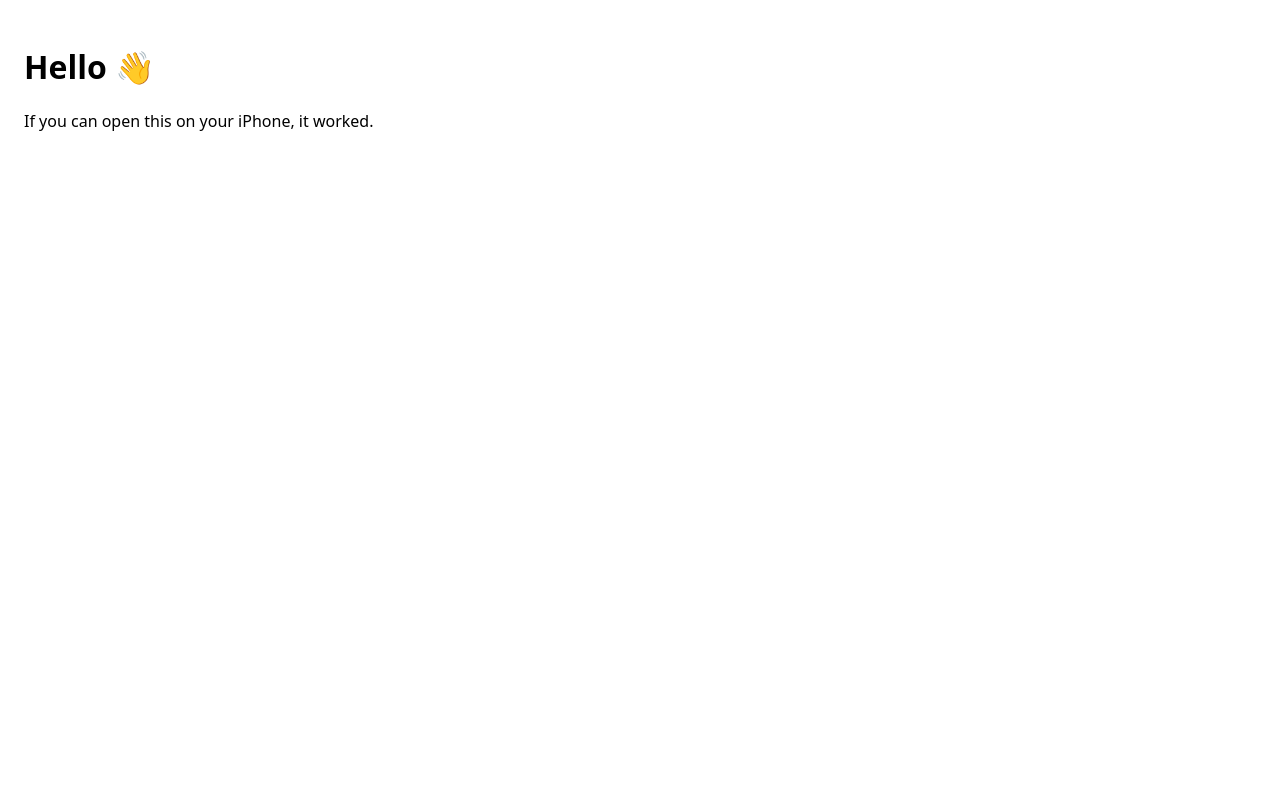
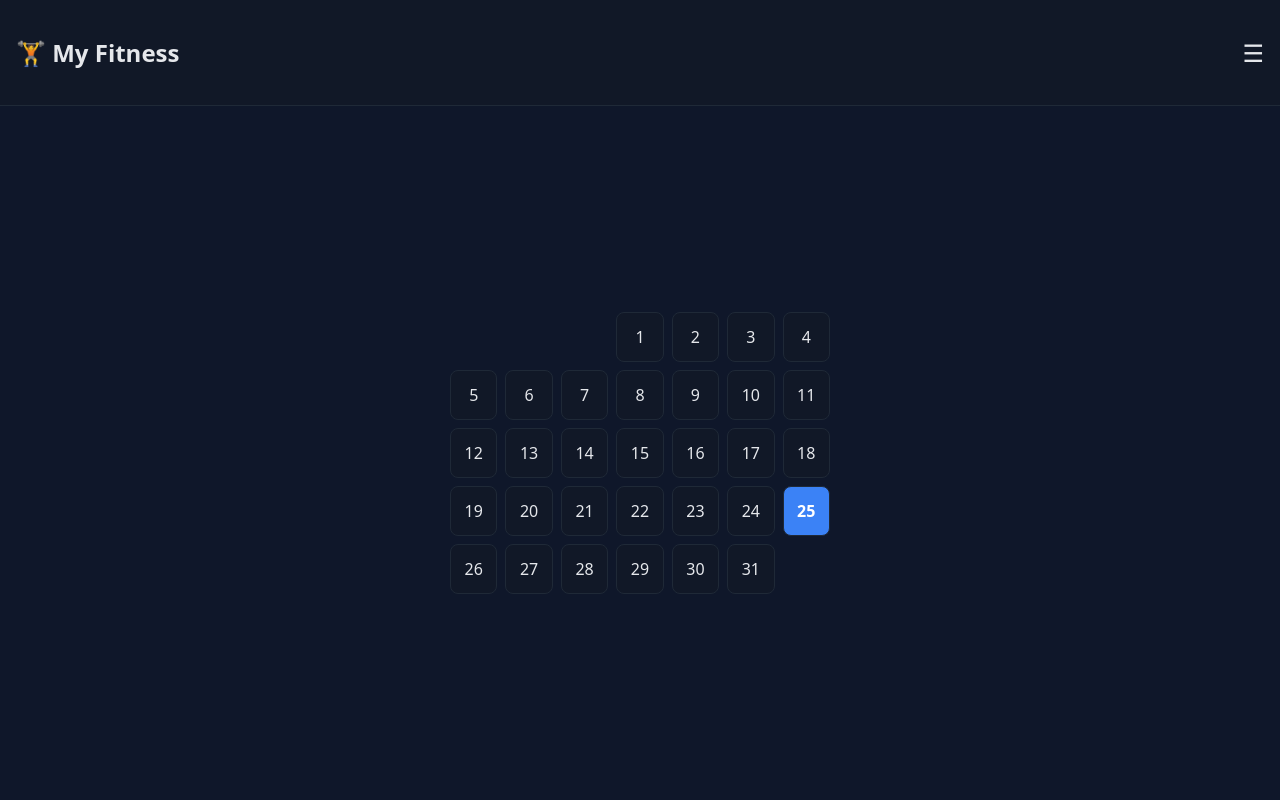
Before and after one commit to pinkpigglet-bit/Next-Step, a plain HTML site: page index.html in a window 1280 px wide. Drawn offline with Linux system fonts and the light colour scheme.

Commit message:
Update index.html

```diff
--- a/index.html
+++ b/index.html
@@ -1,13 +1,136 @@
 <!doctype html>
 <html lang="en">
 <head>
-  <meta charset="utf-8" />
-  <meta name="viewport" content="width=device-width,initial-scale=1" />
-  <title>My First Site</title>
-  <style>body{font-family:system-ui,Arial,sans-serif;margin:0;padding:24px}</style>
+  <meta charset="utf-8">
+  <meta name="viewport" content="width=device-width,initial-scale=1">
+  <title>My Fitness Calendar</title>
+  <style>
+    :root {
+      --bg: #0f172a;
+      --card: #111827;
+      --txt: #e5e7eb;
+      --muted: #94a3b8;
+      --accent: #3b82f6;
+    }
+    body {
+      margin: 0;
+      font-family: system-ui, Arial, sans-serif;
+      background: var(--bg);
+      color: var(--txt);
+      height: 100vh;
+      display: flex;
+      flex-direction: column;
+    }
+    header {
+      background: var(--card);
+      padding: 16px;
+      display: flex;
+      justify-content: space-between;
+      align-items: center;
+      border-bottom: 1px solid #1f2937;
+    }
+    .menu-icon {
+      font-size: 24px;
+      cursor: pointer;
+    }
+    .dropdown {
+      position: absolute;
+      top: 60px;
+      right: 16px;
+      background: var(--card);
+      border: 1px solid #1f2937;
+      border-radius: 10px;
+      display: none;
+      flex-direction: column;
+      min-width: 150px;
+      box-shadow: 0 4px 10px rgba(0,0,0,0.3);
+    }
+    .dropdown a {
+      color: var(--txt);
+      text-decoration: none;
+      padding: 10px 14px;
+    }
+    .dropdown a:hover {
+      background: var(--accent);
+    }
+    main {
+      flex: 1;
+      display: flex;
+      justify-content: center;
+      align-items: center;
+      padding: 20px;
+    }
+    .calendar {
+      display: grid;
+      grid-template-columns: repeat(7, 1fr);
+      gap: 8px;
+      max-width: 380px;
+      width: 100%;
+    }
+    .day {
+      background: var(--card);
+      border-radius: 8px;
+      height: 48px;
+      display: flex;
+      justify-content: center;
+      align-items: center;
+      font-weight: 500;
+      border: 1px solid #1f2937;
+    }
+    .day.today {
+      background: var(--accent);
+      color: white;
+      font-weight: bold;
+    }
+  </style>
 </head>
 <body>
-  <h1>Hello 👋</h1>
-  <p>If you can open this on your iPhone, it worked.</p>
+  <header>
+    <h2>🏋️ My Fitness</h2>
+    <div class="menu-icon" id="menuBtn">☰</div>
+    <div class="dropdown" id="dropdown">
+      <a href="fitness.html">Fitness Tracker</a>
+      <a href="#">Goals</a>
+      <a href="#">Settings</a>
+    </div>
+  </header>
+
+  <main>
+    <div class="calendar" id="calendar"></div>
+  </main>
+
+  <script>
+    // --- Dropdown toggle ---
+    const menuBtn = document.getElementById('menuBtn');
+    const dropdown = document.getElementById('dropdown');
+    menuBtn.addEventListener('click', () => {
+      dropdown.style.display = dropdown.style.display === 'flex' ? 'none' : 'flex';
+    });
+    document.addEventListener('click', (e) => {
+      if (!dropdown.contains(e.target) && e.target !== menuBtn) dropdown.style.display = 'none';
+    });
+
+    // --- Calendar ---
+    const calendar = document.getElementById('calendar');
+    const now = new Date();
+    const year = now.getFullYear();
+    const month = now.getMonth();
+    const today = now.getDate();
+
+    const firstDay = new Date(year, month, 1).getDay();
+    const lastDate = new Date(year, month + 1, 0).getDate();
+
+    for (let i = 0; i < firstDay; i++) {
+      const empty = document.createElement('div');
+      calendar.appendChild(empty);
+    }
+    for (let d = 1; d <= lastDate; d++) {
+      const day = document.createElement('div');
+      day.textContent = d;
+      day.className = 'day';
+      if (d === today) day.classList.add('today');
+      calendar.appendChild(day);
+    }
+  </script>
 </body>
 </html>
```
